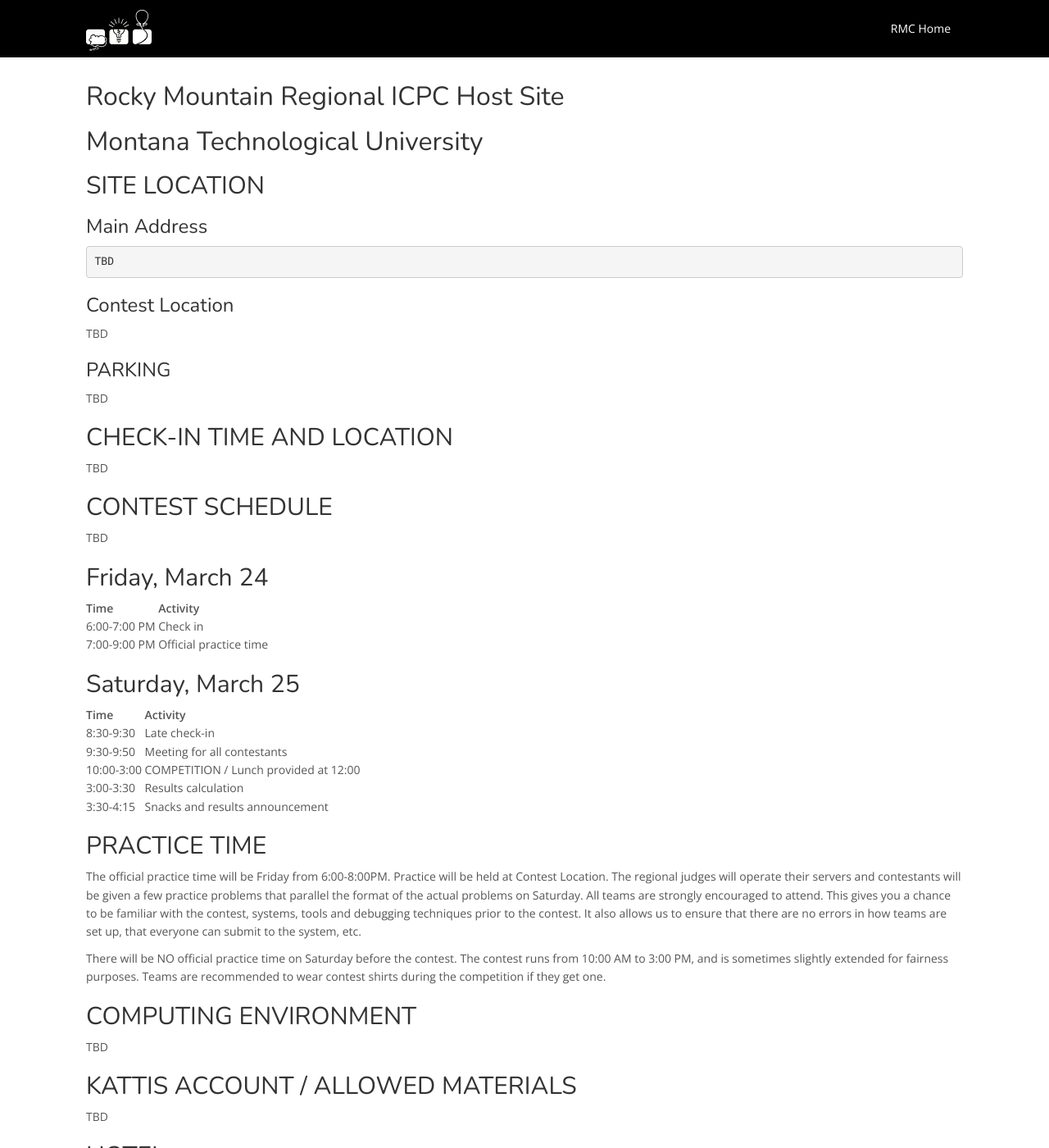
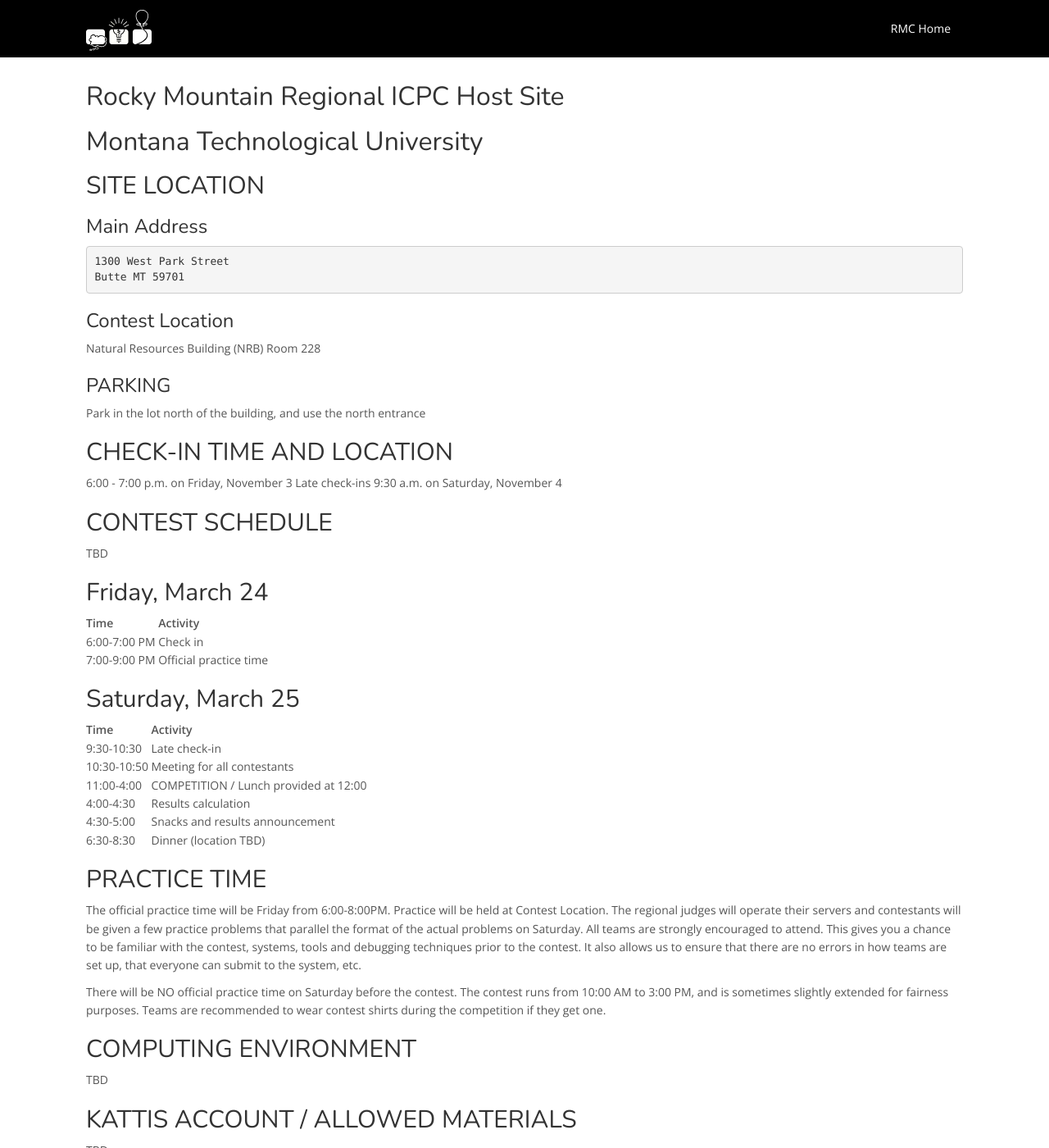
Before and after one commit to icpc/na-rocky-mountain-web, a Jekyll site: the page built from docs/mt/index.md, in a window 1280 px wide and 1400 px high. Shown: the whole window at 82% size. Built offline with Jekyll 4.4.1, drawn with Linux system fonts in a browser that asks for light colours; nearby versions of some CDN libraries; our own code applies the rules of GitHub Pages for plain Markdown files.

Commit message:
index.md

````diff
--- a/docs/mt/index.md
+++ b/docs/mt/index.md
@@ -7,19 +7,22 @@
 ### Main Address
 
 ```
-TBD
+1300 West Park Street
+Butte MT 59701
 ```
 
 ### Contest Location
 
-TBD
+Natural Resources Building (NRB)
+Room 228
 ### PARKING
 
-TBD
+Park in the lot north of the building, and use the north entrance
 
 ## CHECK-IN TIME AND LOCATION
 
-TBD
+6:00 - 7:00 p.m. on Friday, November 3
+Late check-ins 9:30 a.m. on Saturday, November 4
 
 ## CONTEST SCHEDULE
 
@@ -35,11 +38,12 @@
 
 | Time       |     | Activity                              |
 | ---------- | --- | ------------------------------------- |
-| 8:30-9:30  |     | Late check-in  |
-| 9:30-9:50  |     | Meeting for all contestants           |
-| 10:00-3:00 |     | COMPETITION / Lunch provided at 12:00 |
-| 3:00-3:30  |     | Results calculation                   |
-| 3:30-4:15  |     | Snacks and results announcement       |
+| 9:30-10:30 |     | Late check-in  |
+| 10:30-10:50|     | Meeting for all contestants           |
+| 11:00-4:00 |     | COMPETITION / Lunch provided at 12:00 |
+| 4:00-4:30  |     | Results calculation                   |
+| 4:30-5:00  |     | Snacks and results announcement       |
+| 6:30-8:30  |     | Dinner (location TBD)                 |
 
 ## PRACTICE TIME
 
````
